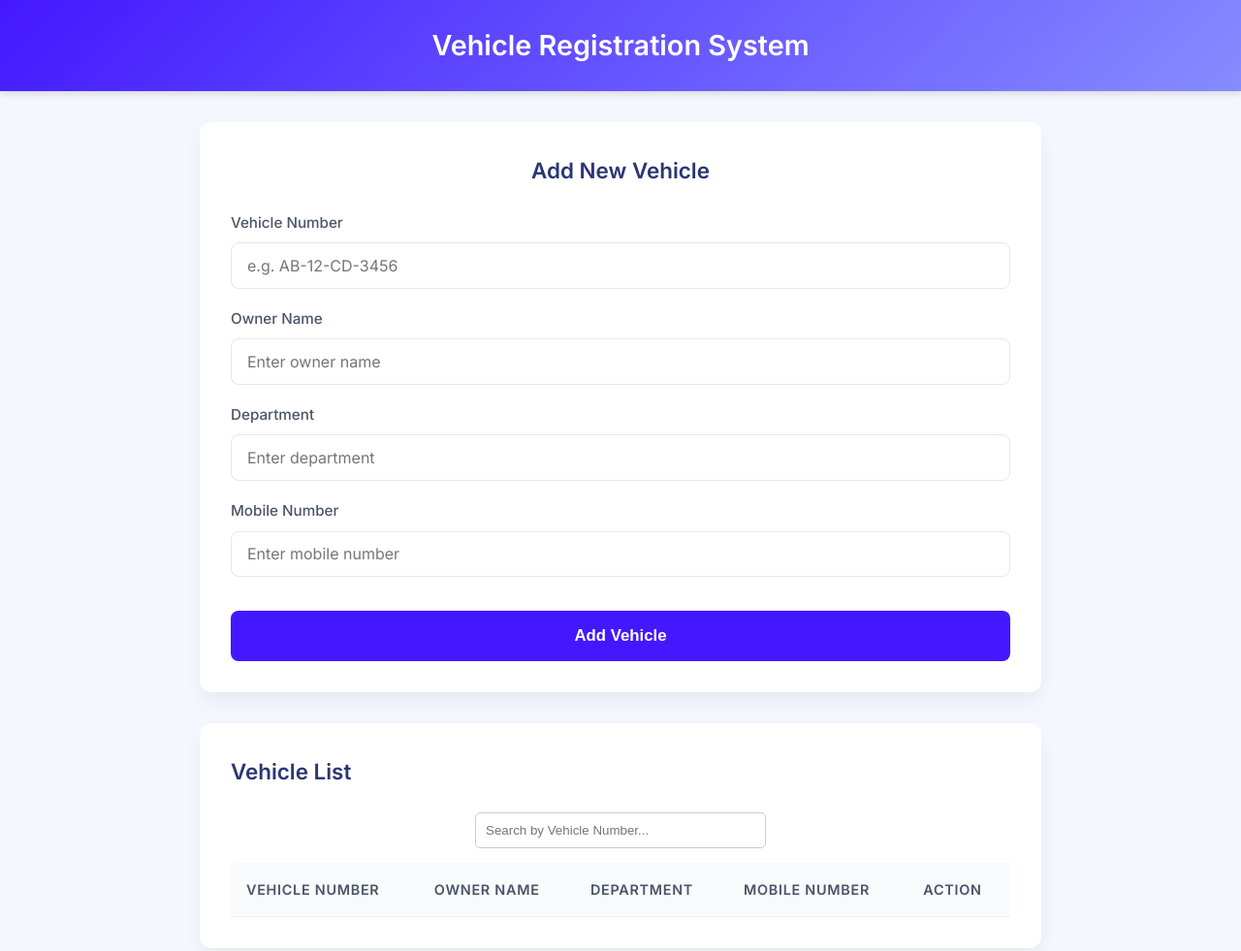
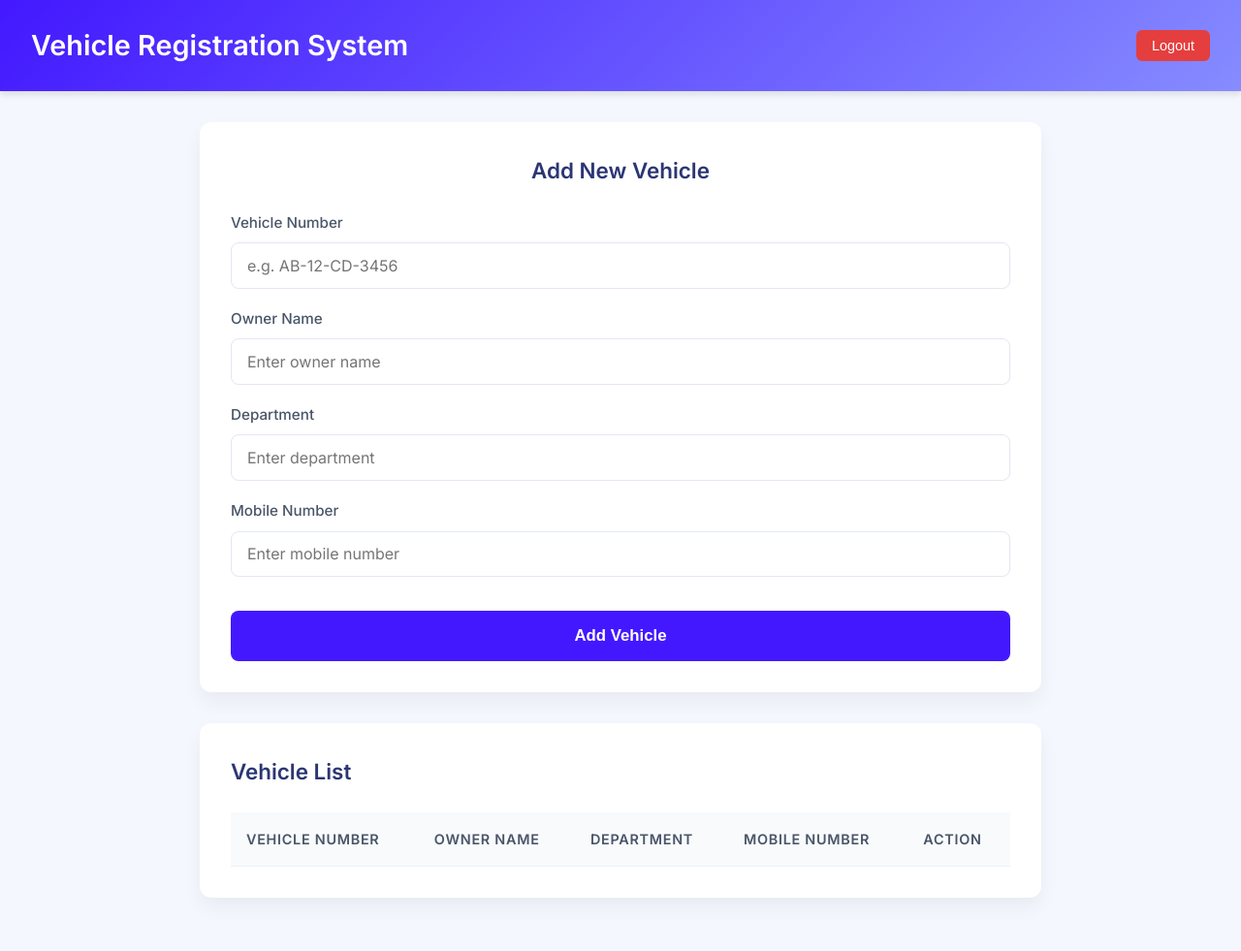
Before and after one commit to SebinPrince/Car-Parking-Management-System, a plain HTML site: page Index.html in a window 1280 px wide. Shown: the whole page at 97% size. After the commit the page ends 958 px from the top, so only its background shows below. Drawn offline with Linux system fonts and the light colour scheme; no server answers.

Commit message:
Update Index.html

```diff
--- a/Index.html
+++ b/Index.html
@@ -9,8 +9,9 @@
     <link href="https://fonts.googleapis.com/css2?family=Inter:wght@400;500;600&display=swap" rel="stylesheet">
 </head>
 <body>
-    <header class="header-bar">
-        <h1>Vehicle Registration System</h1>
+    <header class="header-bar" style="display: flex; justify-content: space-between; align-items: center;">
+        <h1 style="margin: 0;">Vehicle Registration System</h1>
+        <button id="logoutBtn" class="btn-delete" style="margin: 0; padding: 0.5rem 1rem; border-radius: 6px;">Logout</button>
     </header>
 
     <main class="container">
@@ -41,17 +42,6 @@
         <!-- List Section -->
         <section class="list-section">
             <h2>Vehicle List</h2>
-
-    <!-- 🔍 Search Box (ADD HERE) -->
-    <div class="search-box">
-        <input
-            type="text"
-            id="searchInput"
-            placeholder="Search by Vehicle Number..."
-            onkeyup="searchVehicle()"
-        >
-    </div>
-
             <div class="table-container">
                 <table id="vehicleTable">
                     <thead>
@@ -68,7 +58,6 @@
                     </tbody>
                 </table>
             </div>
-
             <div id="emptyMessage" class="empty-message">
                 No vehicles registered currently.
             </div>
```
Lines whose indentation alone changed are shown as unchanged.
